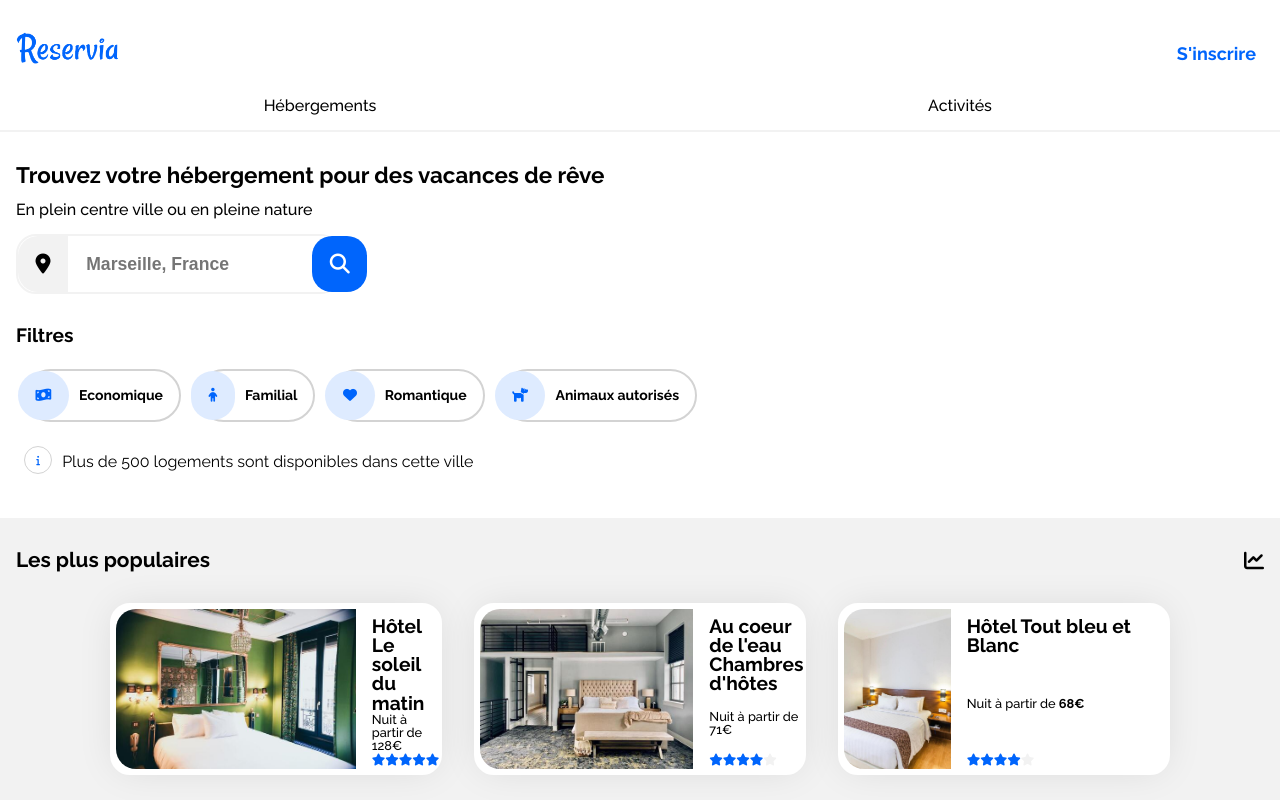
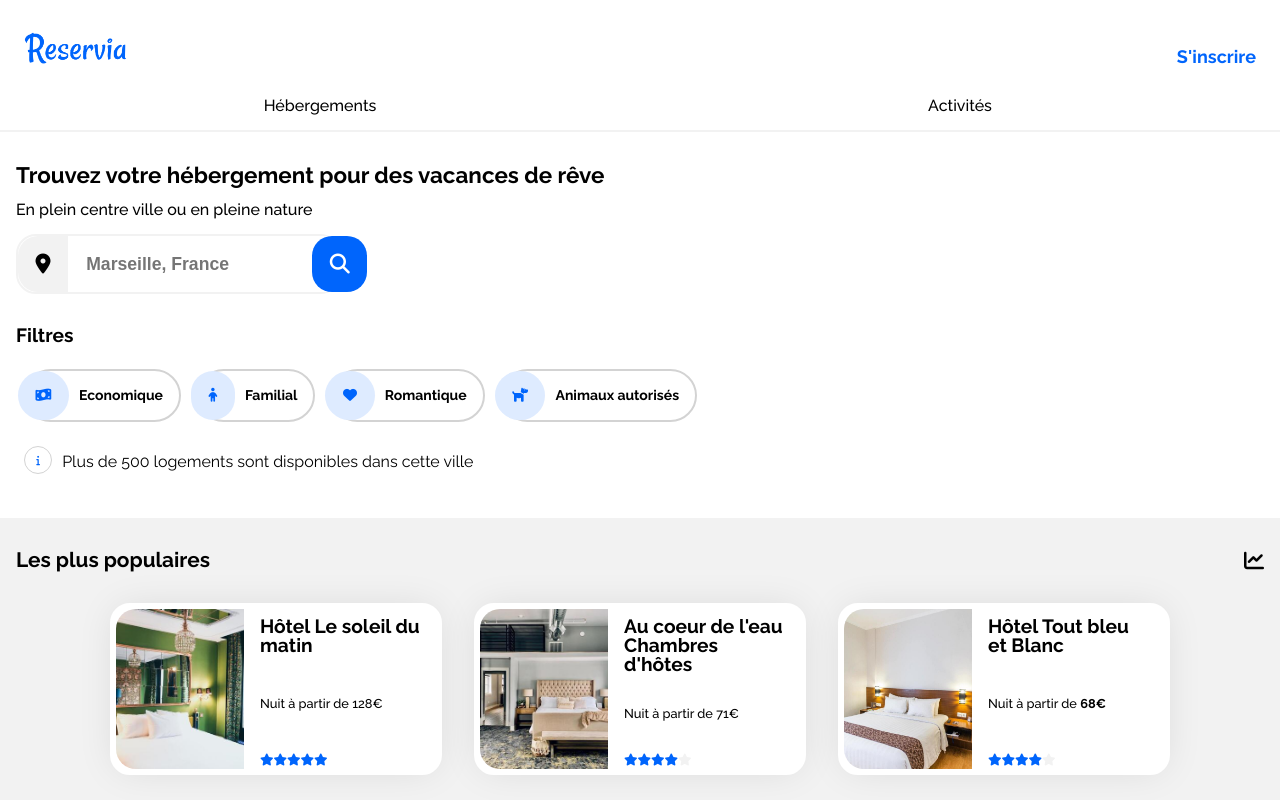
Before and after one commit to antoineThomasCode/AntoineThomas_2_10122020, a plain HTML site: page index.html in a window 1280 px wide. Shown: the top 800 px of the page. Drawn offline with Linux system fonts and the light colour scheme.

Commit message:
résolution du rendu sur firefox et prise en compte des demandes de changements

```diff
--- a/assets/css/style.css
+++ b/assets/css/style.css
@@ -25,6 +25,7 @@ p {
     font-weight: 500;
 }
 article {
+    flex: 0 0 100%;
     min-width: 15rem;
     max-width: 20rem;
     background-color: white;
@@ -43,6 +44,7 @@ article {
 
 /* header */
 header {
+    flex: 0 0 100%;
     padding: 3rem 0 1rem 0;
 }
 
@@ -62,14 +64,13 @@ header li:hover {
     align-self: flex-end;
     position: relative;
     right: 1.5rem;
-    bottom: 0.2rem;
 }
 #logo {
     position: absolute;
+    top: 1.5rem;
+    left: 1.5rem;
     width: auto;
     height: 3rem;
-    left: 1rem;
-    top: 1.5rem;
 }
 /* section search et Filter*/
 form {
@@ -145,8 +146,8 @@ input[type=text]{
     border-top-left-radius: 20px;
     border-bottom-left-radius: 20px;
     object-fit: cover;
-    width: 40%;
-    flex: 0 0 content;
+    max-width: 40%;
+    flex: 0 0 40%;
     height: 10rem;
 }
 .graph {
@@ -184,6 +185,7 @@ input[type=text]{
 /* footer */
 
 footer {
+    flex: 0 0 100%;
     background-color: #F2F2F2;
 }
 footer li {
--- a/assets/css/tools.css
+++ b/assets/css/tools.css
@@ -64,7 +64,7 @@
     justify-content: space-between;
 }
 .w-100 {
-    width: 100%;
+    flex: 0 0 100%;
 }
 
 /* axe secondaire */
```
